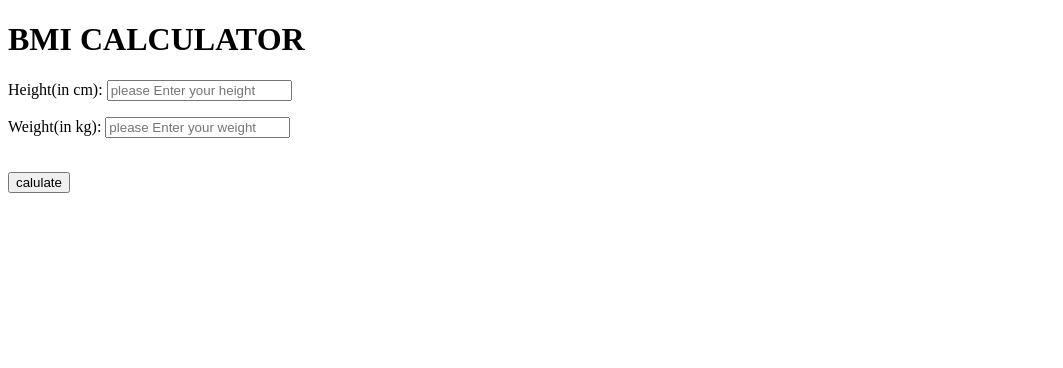
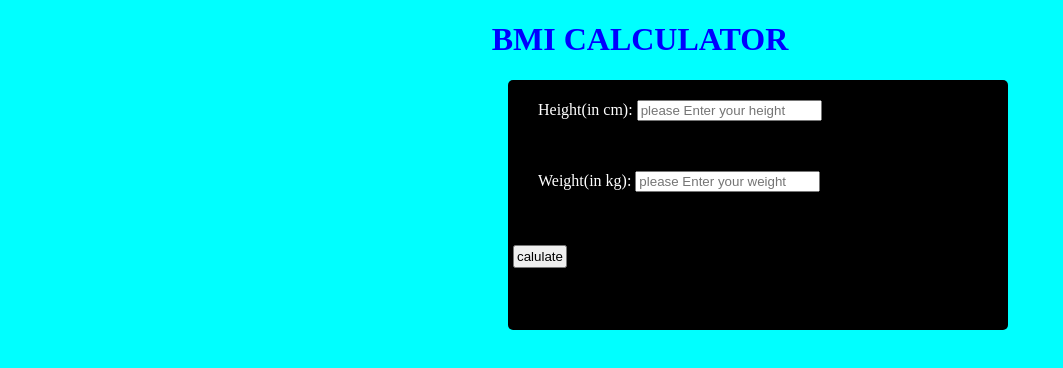
Before and after one commit to henok206/BMIAPP, a plain HTML site: page index.html in a window 1280 px wide. Shown: the whole page, without its empty margins (0-1063 px from the left). Drawn offline with Linux system fonts and the light colour scheme.

Commit message:
prp init

```diff
--- a/index.html
+++ b/index.html
@@ -5,22 +5,28 @@
     <meta http-equiv="X-UA-Compatible" content="IE=edge">
     <meta name="viewport" content="width=device-width, initial-scale=1.0">
     <title>BMI CALCULATOR</title>
+    <link rel="stylesheet" href="styles.css">
 </head>
 <body>
+    <h1> BMI CALCULATOR</h1>
+     <div class="container">
 
-    <h1> BMI CALCULATOR</h1>
-    <p>Height(in cm):
+
+     <div calss="insideContainer">
+    <p >Height(in cm):
         <input type="text"  id ="height" placeholder="please Enter your height"><br>
         <span id="height_error"></span>
     </p>
 
-    <p>Weight(in kg):
+    <p >Weight(in kg):
         <input type="text" id="weight" placeholder="please Enter your weight"><br><br>
         <span id="weight_error"></span>
     </p>
 
     <button id="btn">calulate</button>
      <p id="result"></p>
+    </div>
+    </div>
 
 </body>
 <script src="bmiApp.js"></script>
--- /dev/null
+++ b/styles.css
@@ -0,0 +1,39 @@
+body{
+    background-color: aqua;
+}
+.container{
+   width: 500px;
+   height: 250px;
+   margin: 40px,auto;
+   background-color: black;
+   border-radius: 5px;
+   margin-left: 500px;
+}
+p{
+    color: white;
+    margin: 10px;
+
+    padding: 20px;
+}
+#result{
+    color: white;
+    margin: 5px;
+    margin-top: 5px;
+    padding: 10px;
+}
+
+h1{
+    color:blue;
+    border: 0px solid;
+    text-align: center;
+}
+#btn{
+    margin: 5px;
+    padding :2px;
+}
+.insideContainer{
+
+    margin:auto ;
+
+    padding: px;
+}
```
